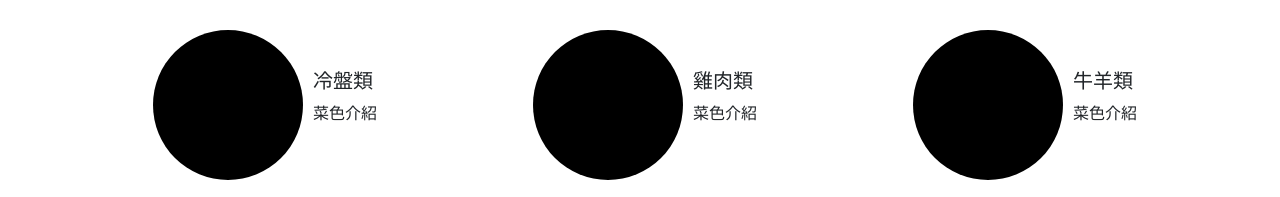
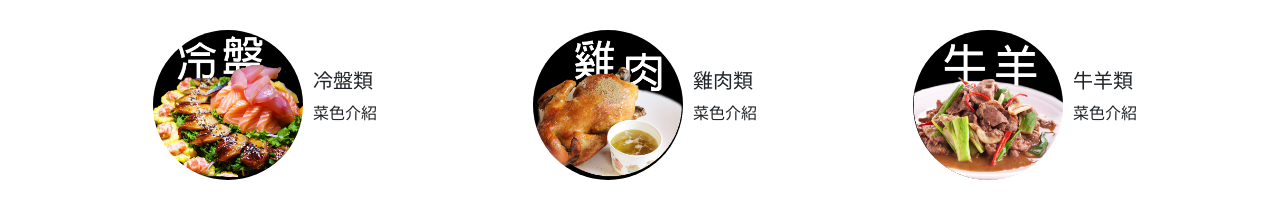
Before and after one commit to evan-hsiao/no9_harbor, a plain HTML site: page index.html in a window 1280 px wide. Shown: the part 500-697 px from the top of the page. Drawn offline with nearby package versions, Linux system fonts and the light colour scheme.

Commit message:
update icon

```diff
--- a/css/index.scss
+++ b/css/index.scss
@@ -54,13 +54,13 @@ body {
     .mid_menu_all {
       .mid_menu {
         :nth-child(1) .menu_icon {
-          background-image: url("../Img/menu_cool.png");
+          background-image: url("../Img/menu/menu_cool.png");
         }
         :nth-child(2) .menu_icon {
-          background-image: url("../Img/menu_cool.png");
+          background-image: url("../Img/menu/menu_che.png");
         }
         :nth-child(3) .menu_icon {
-          background-image: url("../Img/menu_cool.png");
+          background-image: url("../Img/menu/menu_cow.png");
         }
         :nth-child(4) .menu_icon {
           background-image: url("../Img/menu_cool.png");
```
Also changed, not shown: css/index.css, 1 other file.
